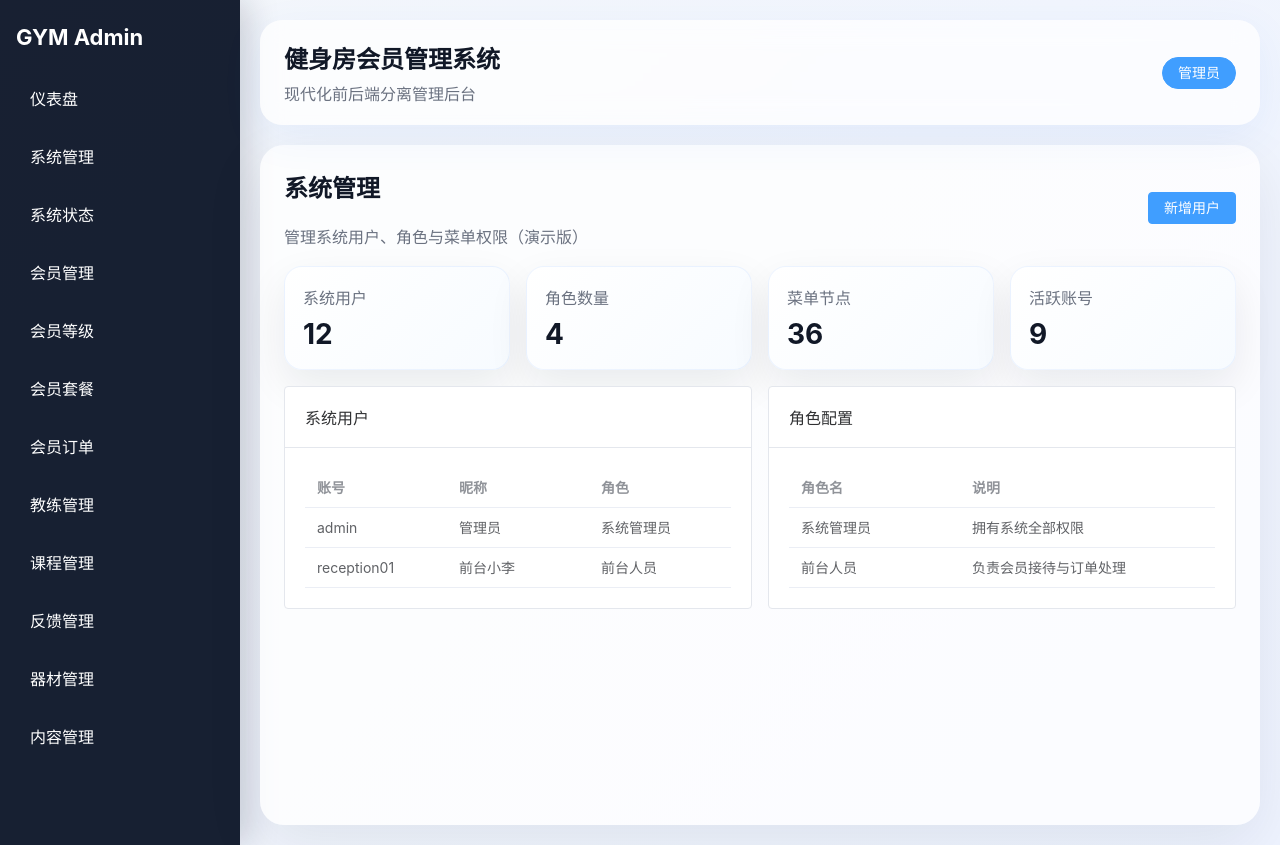
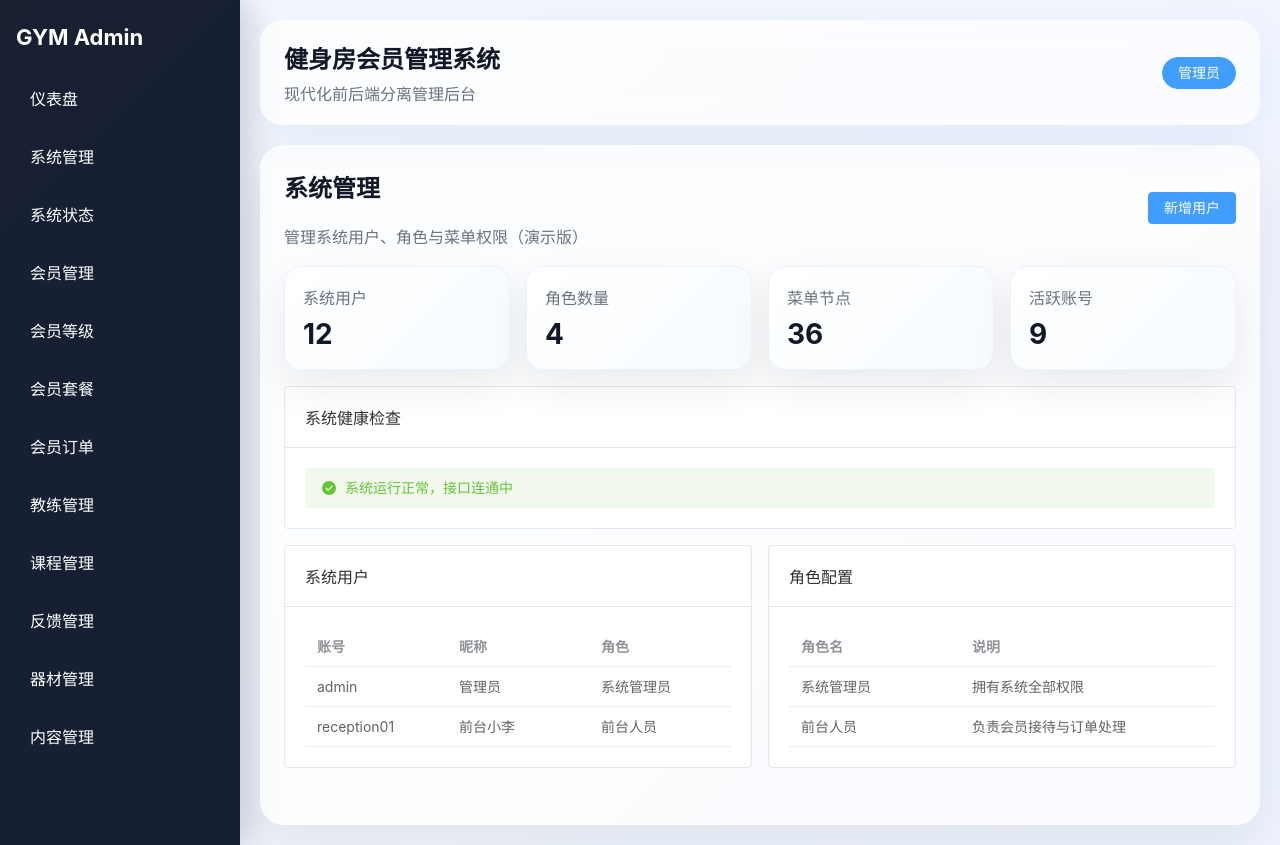
Before and after one commit to ptgnanan/gym-manager, a Vue app in the folder gym-management-admin/: page /system in a window 1280 px wide. Built offline with nearby package versions, Linux system fonts and the light colour scheme; no server answers.

Commit message:
feat: add system health linkage for demo

```diff
--- /dev/null
+++ b/gym-management-admin/src/api/system.ts
@@ -0,0 +1,3 @@
+import request from '../utils/request'
+
+export const getSystemHealth = () => request.get('/api/health/ping')
--- a/gym-management-admin/src/views/system/SystemView.vue
+++ b/gym-management-admin/src/views/system/SystemView.vue
@@ -14,6 +14,11 @@
         <div class="value">{{ item.value }}</div>
       </div>
     </div>
+
+    <el-card shadow="never" class="status-card">
+      <template #header>系统健康检查</template>
+      <el-alert :title="healthText" type="success" :closable="false" show-icon />
+    </el-card>
 
     <div class="system-grid">
       <el-card shadow="never">
@@ -36,6 +41,9 @@
 </template>
 
 <script setup lang="ts">
+import { onMounted, ref } from 'vue'
+import { getSystemHealth } from '../../api/system'
+
 const stats = [
   { label: '系统用户', value: 12 },
   { label: '角色数量', value: 4 },
@@ -50,8 +58,21 @@ const roles = [
   { name: '系统管理员', desc: '拥有系统全部权限' },
   { name: '前台人员', desc: '负责会员接待与订单处理' }
 ]
+const healthText = ref('系统运行正常，接口连通中')
+
+onMounted(async () => {
+  try {
+    const res = await getSystemHealth()
+    if (res?.data?.status === 'ok') {
+      healthText.value = `服务状态正常，最近检查时间：${res.data.time}`
+    }
+  } catch (error) {
+    console.warn('system health fallback', error)
+  }
+})
 </script>
 
 <style scoped lang="scss">
 .system-grid { display:grid; grid-template-columns:1fr 1fr; gap:16px; }
+.status-card { margin-bottom:16px; }
 </style>
```
